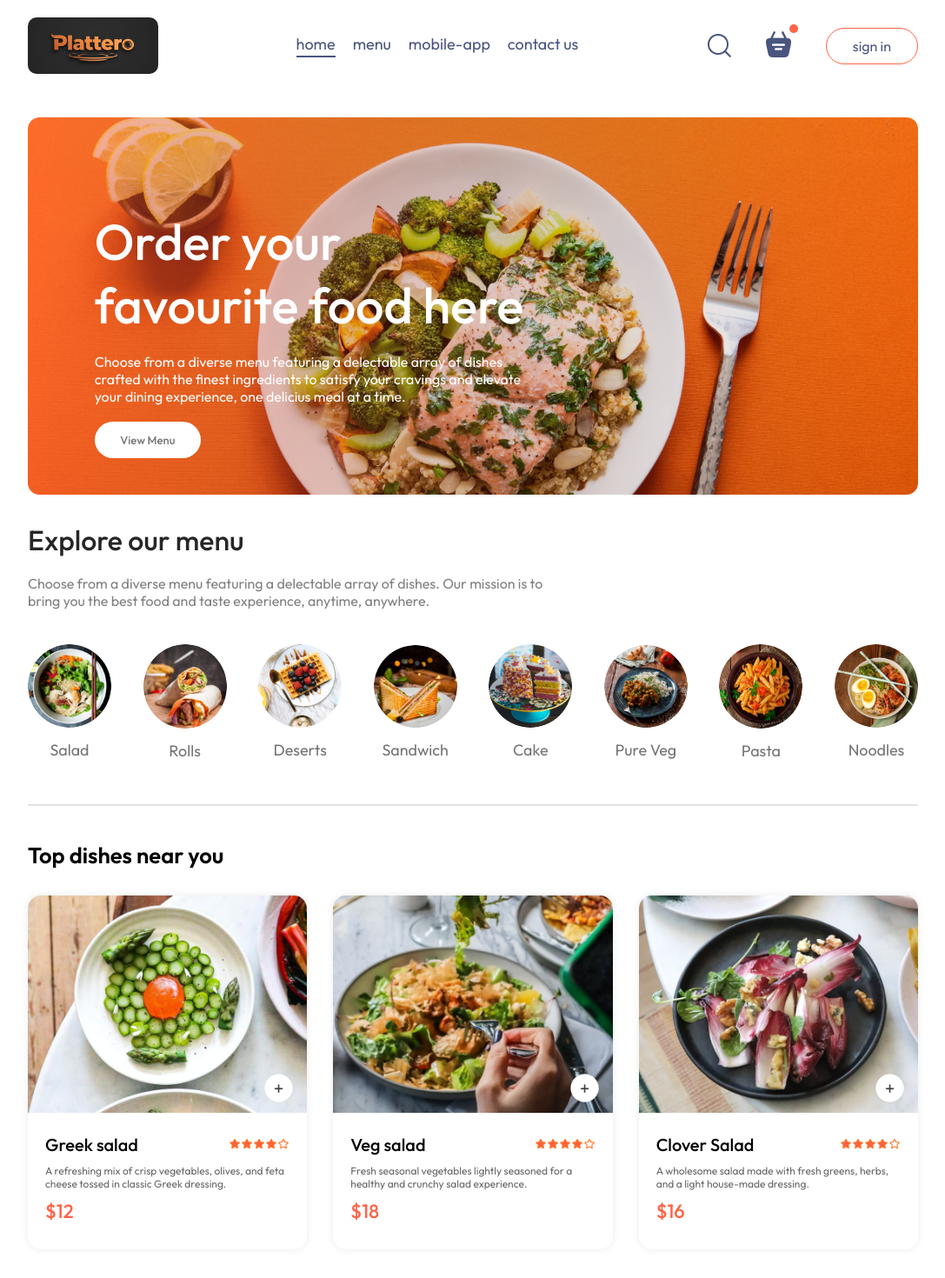
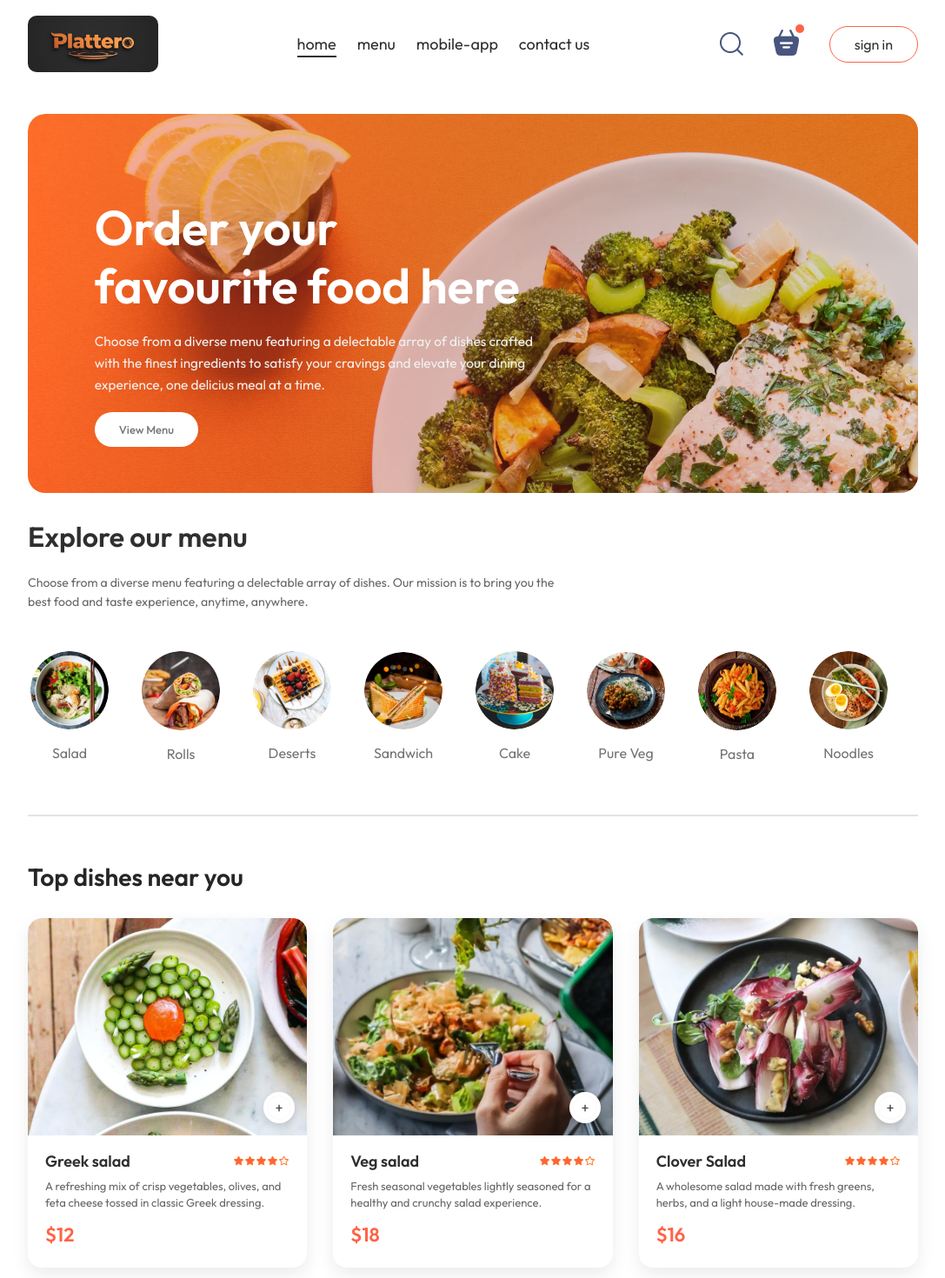
Before and after one commit to denish178/Plattero, a React (Vite) app in the folder frontend/: page / in a window 1280 px wide. Shown: the top 1470 px of the page at 87% size, without its empty margins (96-1183 px from the left). Built offline with nearby package versions, Linux system fonts and the light colour scheme.

Commit message:
improved css in all components

```diff
--- a/frontend/src/components/ExploreMenu/ExploreMenu.css
+++ b/frontend/src/components/ExploreMenu/ExploreMenu.css
@@ -1,56 +1,101 @@
+:root {
+  --accent: tomato;
+  --text-dark: #262626;
+  --text-muted: #808080;
+  --transition: 0.3s ease;
+}
+
 .explore-menu {
   display: flex;
   flex-direction: column;
-  gap: 20px;
+  gap: 22px;
 }
 
+/* Heading */
 .explore-menu h1 {
-  color: #262626;
-  font-weight: 500;
+  color: var(--text-dark);
+  font-weight: 600;
+  font-size: clamp(22px, 2.5vw, 32px);
 }
 
+/* Description */
 .explore-menu-text {
   max-width: 60%;
-  color: #808080;
+  color: var(--text-muted);
+  font-size: clamp(14px, 1.1vw, 16px);
+  line-height: 1.6;
 }
 
+/* Horizontal List */
 .explore-menu-list {
   display: flex;
-  justify-content: space-between;
   align-items: center;
-  gap: 30px;
+  gap: 32px;
   text-align: center;
-  margin: 20px 0px;
+  margin: 20px 0;
   overflow-x: auto;
+  padding-bottom: 6px;
+  scroll-behavior: smooth;
+  -webkit-overflow-scrolling: touch;
 }
 
 .explore-menu-list::-webkit-scrollbar {
-  display: none
+  display: none;
 }
 
+/* Item */
+.explore-menu-list-item {
+  flex: 0 0 auto;
+}
+
+/* Image */
 .explore-menu-list-item img {
-  width: 7.5vw;
-  min-width: 80px;
+  width: clamp(70px, 7.5vw, 100px);
   cursor: pointer;
   border-radius: 50%;
-  transition: 0.2s;
+  padding: 3px;
+  transition: transform var(--transition), box-shadow var(--transition);
 }
 
+.explore-menu-list-item img:hover {
+  transform: scale(1.08);
+  box-shadow: 0 6px 16px rgba(0, 0, 0, 0.12);
+}
+
+/* Label */
 .explore-menu-list-item p {
   margin-top: 10px;
   color: #747474;
-  font-size: max(1.4vw, 16px);
+  font-size: clamp(14px, 1.4vw, 16px);
   cursor: pointer;
+  transition: color var(--transition);
 }
 
+.explore-menu-list-item p:hover {
+  color: var(--text-dark);
+}
+
+/* Divider */
 .explore-menu hr {
-  margin: 10px 0px;
+  margin: 12px 0;
   height: 2px;
   background-color: #e2e2e2;
   border: none;
 }
 
+/* Active State */
 .explore-menu-list-item .active {
-  border: 4px solid tomato;
-  padding: 2px;
+  border: 3px solid var(--accent);
+  padding: 3px;
 }
+
+/* Mobile */
+@media (max-width: 768px) {
+  .explore-menu-text {
+    max-width: 100%;
+  }
+
+  .explore-menu-list {
+    gap: 24px;
+  }
+}
--- a/frontend/src/components/FoodDisplay/FoodDisplay.css
+++ b/frontend/src/components/FoodDisplay/FoodDisplay.css
@@ -1,17 +1,37 @@
 .food-display {
-  margin-top: 30px;
+  margin-top: 40px;
 }
 
+/* Section Title */
 .food-display h2 {
-  font-size: max(2vw, 24px);
+  font-size: clamp(22px, 2.2vw, 32px);
   font-weight: 600;
-
+  margin-bottom: 10px;
 }
 
+/* Grid */
 .food-display-list {
   display: grid;
-  grid-template-columns: repeat(auto-fill, minmax(240px, 1fr));
+  grid-template-columns: repeat(auto-fit, minmax(240px, 1fr));
   margin-top: 30px;
   gap: 30px;
-  row-gap: 50px;
 }
+
+/* Tablets */
+@media (max-width: 768px) {
+  .food-display {
+    margin-top: 30px;
+  }
+
+  .food-display-list {
+    gap: 24px;
+  }
+}
+
+/* Small Phones */
+@media (max-width: 480px) {
+  .food-display-list {
+    grid-template-columns: 1fr;
+    gap: 20px;
+  }
+}
--- a/frontend/src/components/FoodItem/FoodItem.css
+++ b/frontend/src/components/FoodItem/FoodItem.css
@@ -1,74 +1,122 @@
+:root {
+  --accent: tomato;
+  --text-dark: #2f2f2f;
+  --text-muted: #676767;
+  --card-bg: #ffffff;
+  --transition: 0.3s ease;
+}
+
+/* Card */
 .food-item {
   width: 100%;
   margin: auto;
-  box-shadow: 0px 0px 10px #00000015;
-  border-radius: 15px;
-  transition: 0.3s;
-  animation: fadeIn 1s;
+  background: var(--card-bg);
+  box-shadow: 0 8px 20px rgba(0, 0, 0, 0.08);
+  border-radius: 16px;
+  overflow: hidden;
+  transition: transform var(--transition), box-shadow var(--transition);
+  animation: fadeIn 0.8s ease;
+}
+
+.food-item:hover {
+  transform: translateY(-6px);
+  box-shadow: 0 14px 30px rgba(0, 0, 0, 0.12);
+}
+
+/* Image */
+.food-item-img-container {
+  position: relative;
+  overflow: hidden;
 }
 
 .food-item-image {
   width: 100%;
-  border-radius: 15px 15px 0px 0px;
+  display: block;
+  border-radius: 16px 16px 0 0;
+  transition: transform 0.4s ease;
 }
 
-.food-item-info {
-  padding: 20px;
+.food-item:hover .food-item-image {
+  transform: scale(1.05);
 }
 
+/* Info */
+.food-item-info {
+  padding: 18px 20px;
+}
+
+/* Name + Rating */
 .food-item-name-rating {
   display: flex;
   justify-content: space-between;
   align-items: center;
-  margin-bottom: 10px;
+  gap: 10px;
+  margin-bottom: 8px;
 }
 
 .food-item-name-rating p {
-  font-size: 20px;
-  font-weight: 500;
+  font-size: 18px;
+  font-weight: 600;
+  color: var(--text-dark);
 }
 
 .food-item-name-rating img {
-  width: 70px;
+  width: 65px;
 }
 
+/* Description */
 .food-item-desc {
-  color: #676767;
-  font-size: 12px;
+  color: var(--text-muted);
+  font-size: 13px;
+  line-height: 1.5;
 }
 
+/* Price */
 .food-item-price {
-  color: tomato;
+  color: var(--accent);
   font-size: 22px;
-  font-weight: 500;
-  margin: 10px 0px;
+  font-weight: 600;
+  margin: 12px 0 6px;
 }
 
-.food-item-img-container {
-  position: relative;
+/* Add Button */
+.food-item-img-container .add {
+  width: 36px;
+  position: absolute;
+  bottom: 14px;
+  right: 14px;
+  cursor: pointer;
+  border-radius: 50%;
+  background: #fff;
+  padding: 4px;
+  box-shadow: 0 4px 10px rgba(0, 0, 0, 0.15);
+  transition: transform 0.25s ease;
 }
 
-.food-item-img-container .add {
-  width: 35px;
-  position: absolute;
-  bottom: 15px;
-  right: 15px;
-  cursor: pointer;
-  border-radius: 50%;
+.food-item-img-container .add:hover {
+  transform: scale(1.1);
 }
 
+/* Counter */
 .food-item-counter {
   position: absolute;
-  bottom: 15px;
-  right: 15px;
+  bottom: 14px;
+  right: 14px;
   display: flex;
   align-items: center;
   gap: 10px;
-  padding: 6px;
+  padding: 6px 10px;
   border-radius: 50px;
-  background-color: white;
+  background-color: #ffffff;
+  box-shadow: 0 4px 10px rgba(0, 0, 0, 0.15);
 }
 
 .food-item-counter img {
-  width: 30px;
+  width: 28px;
+  cursor: pointer;
+  transition: transform 0.2s ease;
 }
+
+.food-item-counter img:hover {
+  transform: scale(1.15);
+}
--- a/frontend/src/components/Footer/Footer.css
+++ b/frontend/src/components/Footer/Footer.css
@@ -1,10 +1,18 @@
+:root {
+  --footer-bg: #323232;
+  --footer-text: #e0e0e0;
+  --footer-muted: #bcbcbc;
+  --footer-accent: #ff6a3d;
+  --transition: 0.3s ease;
+}
+
 .footer {
-  color: #e0e0e0;
-  background-color: #323232;
+  color: var(--footer-text);
+  background-color: var(--footer-bg);
   display: flex;
   flex-direction: column;
   align-items: center;
-  gap: 30px;
+  gap: 32px;
   padding: 60px 8vw 25px;
   margin-top: 100px;
 }
@@ -35,16 +43,16 @@
 
 /* Text */
 .footer-content-left p {
-  font-size: 14px;
+  font-size: clamp(13px, 1vw, 14px);
   line-height: 1.7;
-  color: #cfcfcf;
+  color: var(--footer-muted);
 }
 
 /* Headings */
 .footer-content-center h2,
 .footer-content-right h2 {
   color: #ffffff;
-  font-size: 18px;
+  font-size: clamp(16px, 1.3vw, 18px);
   margin-bottom: 10px;
 }
 
@@ -53,23 +61,30 @@
 .footer-content-center li,
 .footer-content-right li {
   list-style: none;
-  font-size: 14px;
+  font-size: clamp(13px, 1vw, 14px);
   cursor: pointer;
   color: #d9d9d9;
-  transition: color 0.3s ease;
+  transition: color var(--transition), transform 0.2s ease;
 }
 
 .footer-content-left li:hover,
 .footer-content-center li:hover,
 .footer-content-right li:hover {
-  color: #ff6a3d;
+  color: var(--footer-accent);
+  transform: translateX(3px);
+}
+
+/* Keyboard accessibility */
+.footer-content li:focus-visible {
+  outline: 2px dashed var(--footer-accent);
+  outline-offset: 4px;
 }
 
 /* ---------- Social Icons ---------- */
 .foot-social-icons {
   display: flex;
-  gap: 15px;
-  margin-top: 10px;
+  gap: 16px;
+  margin-top: 12px;
 }
 
 .foot-social-icons img {
@@ -79,7 +94,7 @@
 }
 
 .foot-social-icons img:hover {
-  transform: scale(1.1);
+  transform: scale(1.12);
   opacity: 0.85;
 }
 
@@ -89,7 +104,10 @@
   max-width: 1400px;
   height: 1px;
   margin: 25px 0 15px;
-  background-color: #555;
+  background: linear-gradient(to right,
+      transparent,
+      #555,
+      transparent);
   border: none;
 }
 
@@ -131,6 +149,10 @@
   .foot-social-icons {
     justify-content: center;
   }
+
+  .footer-content li:hover {
+    transform: none;
+  }
 }
 
 /* Small Phones */
@@ -138,15 +160,4 @@
   .footer-content-left img {
     width: 130px;
   }
-
-  .footer-content-center h2,
-  .footer-content-right h2 {
-    font-size: 16px;
-  }
-
-  .footer-content-left p,
-  .footer-content-center li,
-  .footer-content-right li {
-    font-size: 13px;
-  }
 }
--- a/frontend/src/components/Header/Header.css
+++ b/frontend/src/components/Header/Header.css
@@ -2,45 +2,77 @@
   height: 34vw;
   margin: 30px auto;
   background: url('/header_img.png') no-repeat;
-  background-size: contain;
   position: relative;
+  border-radius: 20px;
+  overflow: hidden;
 }
 
+/* Content */
 .header-contents {
   position: absolute;
   display: flex;
   flex-direction: column;
-  align-items: start;
+  align-items: flex-start;
   gap: 1.5vw;
   max-width: 50%;
-  bottom: 10%;
+  bottom: 12%;
   left: 6vw;
-  animation: fadeIn 3s;
+  animation: fadeIn 1.5s ease-in-out;
 }
 
+/* Heading */
 .header-contents h2 {
-  font-weight: 500;
-  color: white;
-  font-size: max(4.5vw, 22px);
+  font-weight: 600;
+  color: #fff;
+  font-size: clamp(22px, 4.5vw, 56px);
+  line-height: 1.2;
 }
 
+/* Text */
 .header-contents p {
-  color: white;
-  font-weight: 1vw;
+  color: #f1f1f1;
+  font-size: clamp(13px, 1.2vw, 18px);
+  line-height: 1.6;
 }
 
+/* Button */
 .header-contents button {
   border: none;
   color: #747474;
   font-weight: 500;
-  padding: 1vw 2.3vw;
-  background-color: white;
-  font-size: max(1vw, 13px);
+  padding: 12px 28px;
+  background-color: #fff;
+  font-size: clamp(13px, 1vw, 16px);
   border-radius: 50px;
-
+  transition: all 0.3s ease;
 }
 
 .header-contents button:hover {
   cursor: pointer;
   background-color: #fff4f2;
+  transform: translateY(-2px);
 }
+
+/* Responsive */
+@media (max-width: 900px) {
+  .header {
+    height: 45vw;
+  }
+
+  .header-contents {
+    max-width: 70%;
+    left: 5vw;
+  }
+}
+
+@media (max-width: 600px) {
+  .header {
+    height: 60vw;
+  }
+
+  .header-contents {
+    max-width: 85%;
+    bottom: 8%;
+    gap: 12px;
+  }
+}
--- a/frontend/src/components/Navbar/Navbar.css
+++ b/frontend/src/components/Navbar/Navbar.css
@@ -1,64 +1,155 @@
+:root {
+  --primary: tomato;
+  --text-dark: #49557e;
+  --bg-light: #fff4f2;
+  --transition: 0.3s ease;
+}
+
+/* Navbar */
 .navbar {
-  padding: 20px 0px;
+  padding: 18px 0;
   display: flex;
   justify-content: space-between;
   align-items: center;
+  background: #fff;
 }
 
+/* Logo */
 .logo {
   width: 150px;
   border-radius: 10px;
   margin-right: 10px;
+  cursor: pointer;
 }
 
+/* Menu */
 .navbar-menu {
   display: flex;
   list-style: none;
-  gap: 20px;
-  color: #49557e;
+  gap: 24px;
   font-size: 18px;
+  color: var(--text-dark);
 }
 
 .navbar-menu li {
   cursor: pointer;
+  position: relative;
+  transition: color var(--transition);
 }
 
+.navbar-menu li:hover {
+  color: var(--primary);
+}
+
+/* Active underline animation */
+.navbar-menu li::after {
+  content: "";
+  position: absolute;
+  width: 0%;
+  height: 2px;
+  left: 0;
+  bottom: -4px;
+  background: var(--text-dark);
+  transition: width var(--transition);
+}
+
+.navbar-menu li:hover::after,
+.navbar-menu .active::after {
+  width: 100%;
+}
+
+/* Right section */
 .navbar-right {
   display: flex;
   align-items: center;
-  gap: 40px;
+  gap: 35px;
 }
 
+/* Button */
 .navbar button {
   background: transparent;
   font-size: 16px;
-  color: #49557e;
-  border: 1px solid tomato;
-  padding: 10px 30px;
+  color: var(--text-dark);
+  border: 1px solid var(--primary);
+  padding: 10px 28px;
   border-radius: 50px;
   cursor: pointer;
-  transition: 0.3s;
+  transition: all var(--transition);
 }
 
 .navbar button:hover {
-  background-color: #fff4f2;
+  background: var(--bg-light);
+  transform: translateY(-1px);
 }
 
-.navbar .active {
-  padding-bottom: 2px;
-  border-bottom: 2px solid #49557e;
-}
-
+/* Search icon */
 .navbar-search-icon {
   position: relative;
+  cursor: pointer;
 }
 
 .navbar-search-icon .dot {
   position: absolute;
-  min-width: 10px;
-  min-height: 10px;
-  background-color: tomato;
-  border-radius: 5px;
-  top: -8px;
-  right: -8px;
+  width: 10px;
+  height: 10px;
+  background-color: var(--primary);
+  border-radius: 50%;
+  top: -6px;
+  right: -6px;
 }
+
+/* -------- Responsive -------- */
+
+@media (max-width: 1050px) {
+  .logo {
+    width: 140px;
+  }
+
+  .navbar-menu {
+    font-size: 17px;
+    gap: 20px;
+  }
+
+  .navbar-right {
+    gap: 28px;
+  }
+
+  .navbar-right img {
+    width: 22px;
+  }
+
+  .navbar button {
+    padding: 8px 24px;
+  }
+}
+
+@media (max-width: 900px) {
+  .logo {
+    width: 120px;
+  }
+
+  .navbar-menu {
+    font-size: 16px;
+    gap: 16px;
+  }
+
+  .navbar-right {
+    gap: 20px;
+  }
+
+  .navbar-right img {
+    width: 20px;
+  }
+
+  .navbar button {
+    padding: 7px 20px;
+    font-size: 15px;
+  }
+}
+
+/* Mobile */
+@media (max-width: 750px) {
+  .navbar-menu {
+    display: none;
+  }
+}
--- a/frontend/src/index.css
+++ b/frontend/src/index.css
@@ -1,32 +1,57 @@
 @import url('https://fonts.googleapis.com/css2?family=Outfit:wght@100..900&display=swap');
 
-* {
+/* ---------- CSS Variables ---------- */
+:root {
+  --font-main: 'Outfit', system-ui, -apple-system, BlinkMacSystemFont, sans-serif;
+  --text-color: #262626;
+  --bg-color: #ffffff;
+  --transition: 0.3s ease;
+}
+
+/* ---------- Reset ---------- */
+*,
+*::before,
+*::after {
   padding: 0;
   margin: 0;
   box-sizing: border-box;
-  font-family: Outfit;
+  font-family: var(--font-main);
+}
+
+/* ---------- Base ---------- */
+html {
+  scroll-behavior: smooth;
 }
 
 body {
   min-height: 100vh;
+  background-color: var(--bg-color);
+  color: var(--text-color);
+  -webkit-font-smoothing: antialiased;
+  -moz-osx-font-smoothing: grayscale;
 }
 
+/* ---------- Links ---------- */
 a {
   text-decoration: none;
   color: inherit;
 }
 
+/* ---------- App Wrapper ---------- */
 .app {
-  width: 80%;
+  width: min(80%, 1400px);
   margin: auto;
 }
 
+/* ---------- Animations ---------- */
 @keyframes fadeIn {
-  0% {
+  from {
     opacity: 0;
+    transform: translateY(8px);
   }
 
-  100% {
+  to {
     opacity: 1;
+    transform: translateY(0);
   }
 }
```
Also changed, not shown: frontend/src/components/AppDownload/AppDownload.css (+25 -9 lines).
